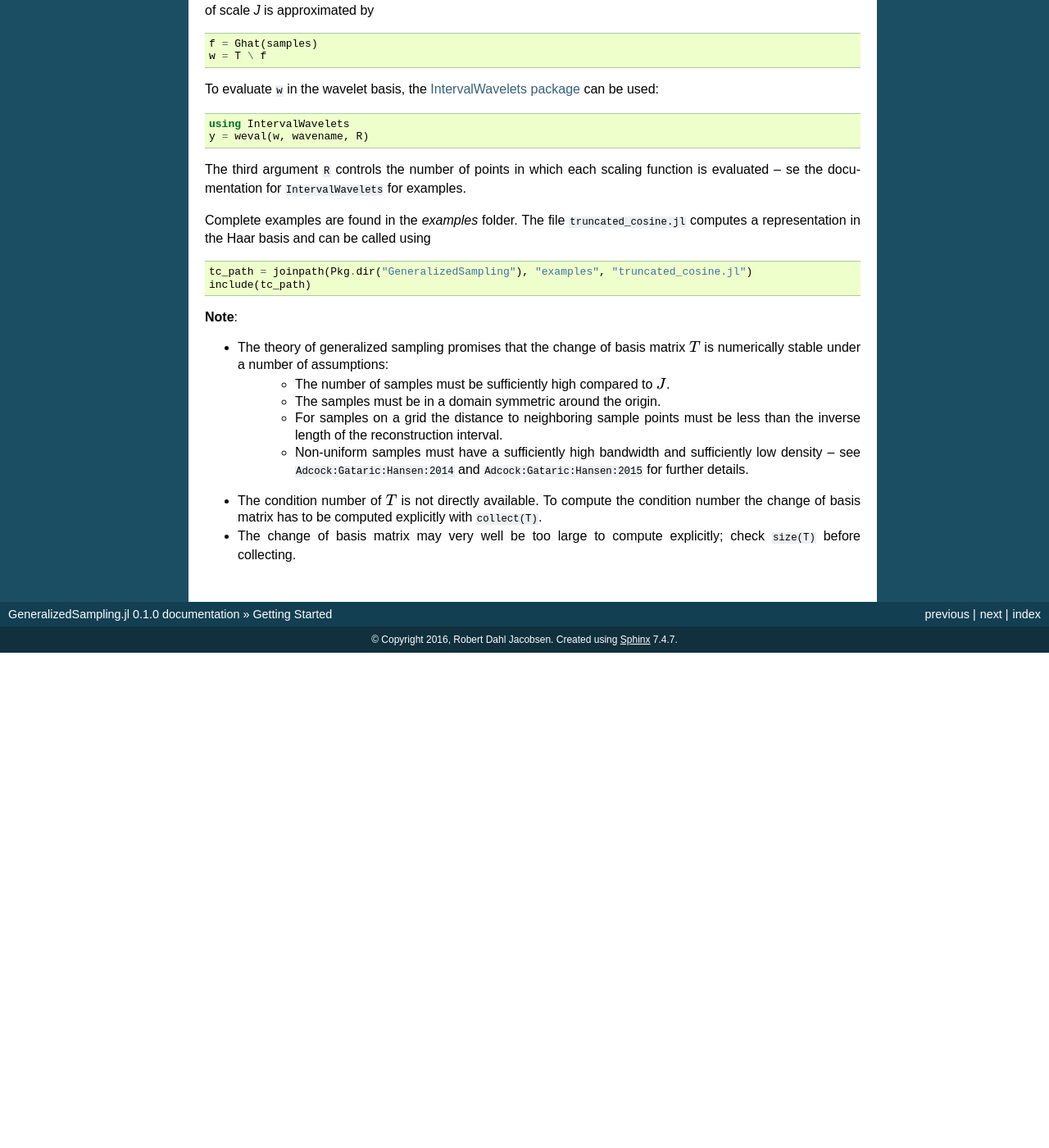
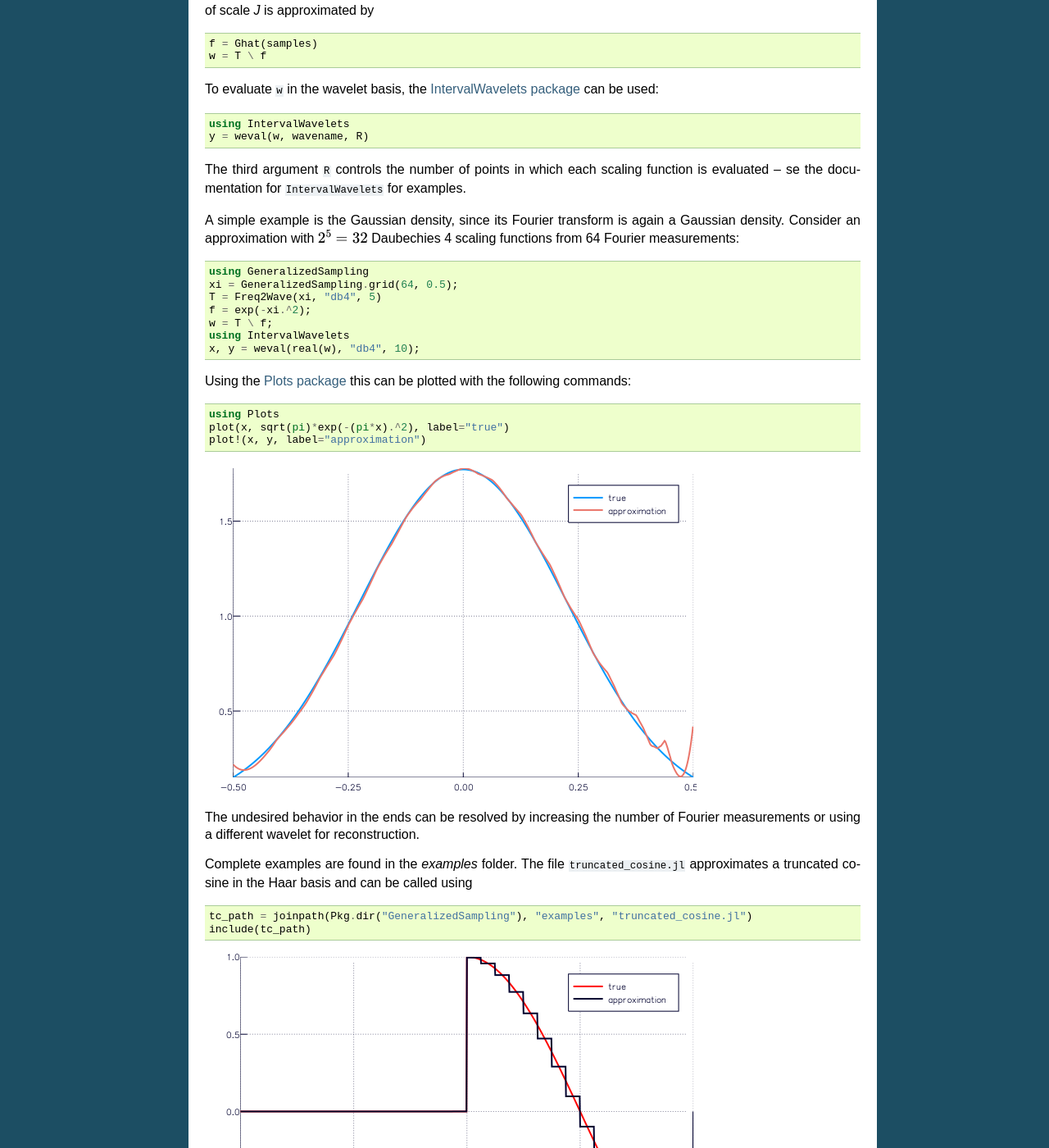
Before and after one commit to robertdj/GeneralizedSampling.jl, a Sphinx documentation site: the page built from doc/source/starting.rst, in a window 1280 px wide and 1400 px high, scrolled down 683 px. Shown: the whole window at 82% size. Built offline with Sphinx 7.4.7, drawn with Linux system fonts in a browser that asks for light colours; cross-references to code outside the pages are shown as plain code; before the commit the page ends 1479 px from its top, so only the background shows below that.

Commit message:
Updating documentation

```diff
--- a/doc/source/starting.rst
+++ b/doc/source/starting.rst
@@ -47,13 +47,40 @@ To evaluate ``w`` in the wavelet basis, the `IntervalWavelets package <https://g
 
 The third argument ``R`` controls the number of points in which each scaling function is evaluated -- se the documentation for :code:`IntervalWavelets` for examples.
 
+A simple example is the Gaussian density, since its Fourier transform is again a Gaussian density.
+Consider an approximation with :math:`2^5 = 32` Daubechies 4 scaling functions from 64 Fourier measurements:
+
+.. code-block:: julia
+
+    using GeneralizedSampling
+    xi = GeneralizedSampling.grid(64, 0.5);
+    T = Freq2Wave(xi, "db4", 5)
+    f = exp(-xi.^2);
+    w = T \ f;
+    using IntervalWavelets
+    x, y = weval(real(w), "db4", 10);
+
+Using the `Plots package <https://github.com/tbreloff/Plots.jl>`_ this can be plotted with the following commands:
+
+.. code-block:: julia
+
+    using Plots
+    plot(x, sqrt(pi)*exp(-(pi*x).^2), label="true")
+    plot!(x, y, label="approximation")
+
+.. image:: gaussian.png
+
+The undesired behavior in the ends can be resolved by increasing the number of Fourier measurements or using a different wavelet for reconstruction.
+
 Complete examples are found in the `examples` folder.
-The file :code:`truncated_cosine.jl` computes a representation in the Haar basis and can be called using
+The file :code:`truncated_cosine.jl` approximates a truncated cosine in the Haar basis and can be called using
 
 .. code-block:: julia
 
     tc_path = joinpath(Pkg.dir("GeneralizedSampling"), "examples", "truncated_cosine.jl")
     include(tc_path)
+
+.. image:: tcos.png
 
 
 **Note**:
```
Also changed, not shown: README.md (+2 -2 lines), doc/source/gaussian.png (added), doc/source/tcos.png (added), 2 other files.
